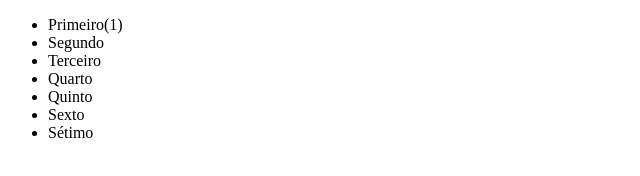
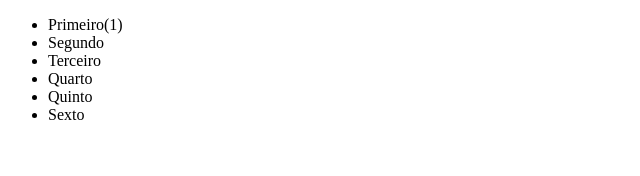
Before and after one commit to Aledig46/teste-git, a plain HTML site: page index.html in a window 1280 px wide. Shown: the full height of the page, 0-640 px from the left. Drawn offline with Linux system fonts and the light colour scheme.

Commit message:
teste apagando o setimo da lista

```diff
--- a/index.html
+++ b/index.html
@@ -12,7 +12,7 @@
             <li>Quarto</li>
             <li>Quinto</li>
             <li>Sexto</li>
-            <li>Sétimo</li>
+
         </ul>
     </Body>
 </html>
```
